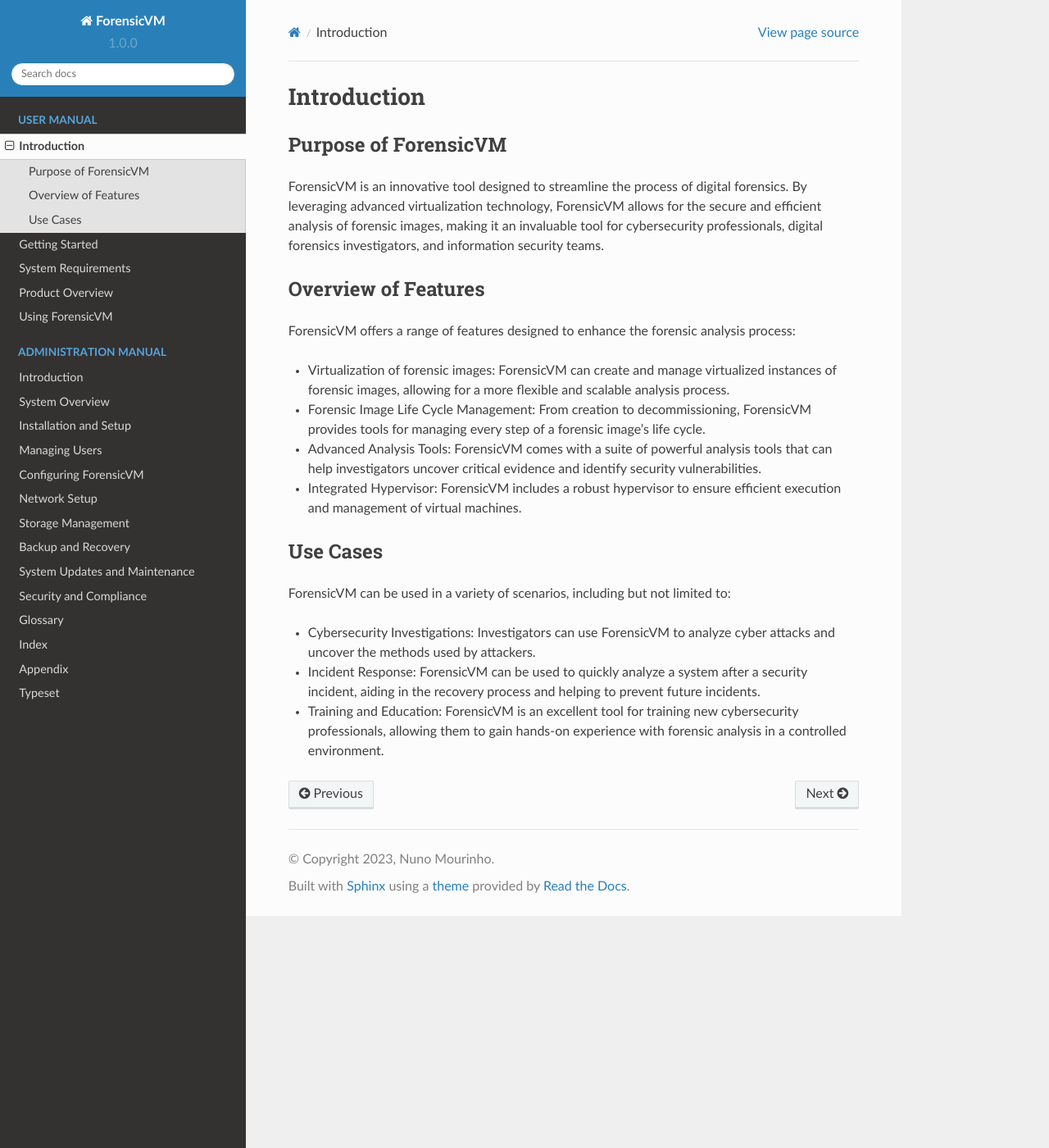
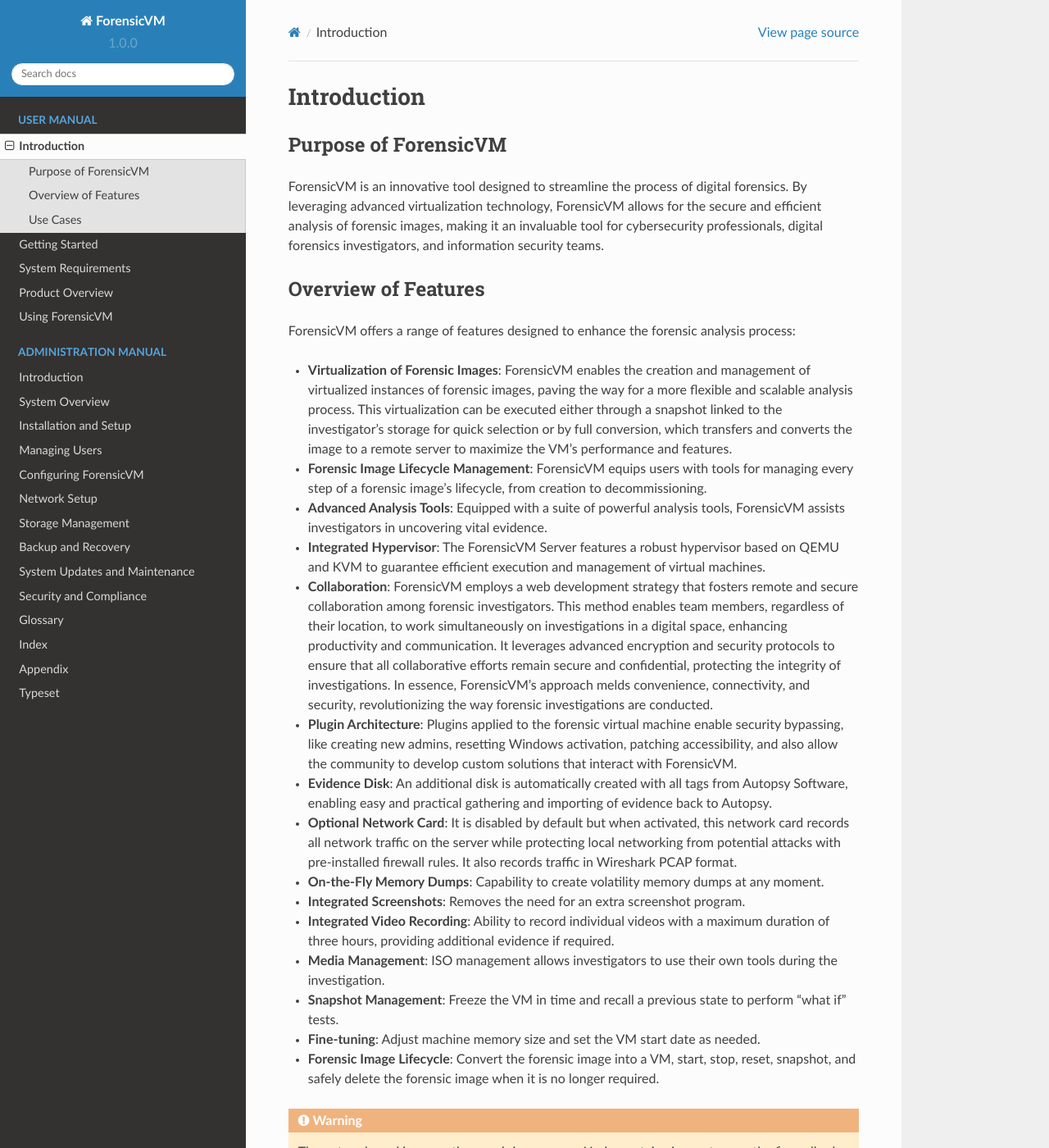
Before and after one commit to nunomourinho/ForensicVMServerAndClientDocs, a Sphinx documentation site: the page built from docs/user/introduction.rst, in a window 1280 px wide and 1400 px high. Shown: the whole window at 82% size. Built offline with Sphinx 7.4.7 and the Read the Docs theme 2.0.0, drawn with Linux system fonts in a browser that asks for light colours; pages that are not in the unit, such as notebooks, are missing from menus; some of the changed text lies outside the part shown.

Commit message:
Update introduction.rst

```diff
--- a/docs/user/introduction.rst
+++ b/docs/user/introduction.rst
@@ -12,16 +12,35 @@
 
 ForensicVM offers a range of features designed to enhance the forensic analysis process:
 
-- Virtualization of forensic images: ForensicVM can create and manage virtualized instances of forensic images, allowing for a more flexible and scalable analysis process.
-- Forensic Image Life Cycle Management: From creation to decommissioning, ForensicVM provides tools for managing every step of a forensic image's life cycle.
-- Advanced Analysis Tools: ForensicVM comes with a suite of powerful analysis tools that can help investigators uncover critical evidence and identify security vulnerabilities.
-- Integrated Hypervisor: ForensicVM includes a robust hypervisor to ensure efficient execution and management of virtual machines.
+- **Virtualization of Forensic Images**: ForensicVM enables the creation and management of virtualized instances of forensic images, paving the way for a more flexible and scalable analysis process. This virtualization can be executed either through a snapshot linked to the investigator's storage for quick selection or by full conversion, which transfers and converts the image to a remote server to maximize the VM's performance and features.
+- **Forensic Image Lifecycle Management**: ForensicVM equips users with tools for managing every step of a forensic image's lifecycle, from creation to decommissioning.
+- **Advanced Analysis Tools**: Equipped with a suite of powerful analysis tools, ForensicVM assists investigators in uncovering vital evidence.
+- **Integrated Hypervisor**: The ForensicVM Server features a robust hypervisor based on QEMU and KVM to guarantee efficient execution and management of virtual machines.
+- **Collaboration**: ForensicVM employs a web development strategy that fosters remote and secure collaboration among forensic investigators. This method enables team members, regardless of their location, to work simultaneously on investigations in a digital space, enhancing productivity and communication. It leverages advanced encryption and security protocols to ensure that all collaborative efforts remain secure and confidential, protecting the integrity of investigations. In essence, ForensicVM's approach melds convenience, connectivity, and security, revolutionizing the way forensic investigations are conducted.
+- **Plugin Architecture**: Plugins applied to the forensic virtual machine enable security bypassing, like creating new admins, resetting Windows activation, patching accessibility, and also allow the community to develop custom solutions that interact with ForensicVM.
+- **Evidence Disk**: An additional disk is automatically created with all tags from Autopsy Software, enabling easy and practical gathering and importing of evidence back to Autopsy.
+- **Optional Network Card**: It is disabled by default but when activated, this network card records all network traffic on the server while protecting local networking from potential attacks with pre-installed firewall rules. It also records traffic in Wireshark PCAP format.
+- **On-the-Fly Memory Dumps**: Capability to create volatility memory dumps at any moment.
+- **Integrated Screenshots**: Removes the need for an extra screenshot program.
+- **Integrated Video Recording**: Ability to record individual videos with a maximum duration of three hours, providing additional evidence if required.
+- **Media Management**: ISO management allows investigators to use their own tools during the investigation.
+- **Snapshot Management**: Freeze the VM in time and recall a previous state to perform "what if" tests.
+- **Fine-tuning**: Adjust machine memory size and set the VM start date as needed.
+- **Forensic Image Lifecycle**: Convert the forensic image into a VM, start, stop, reset, snapshot, and safely delete the forensic image when it is no longer required.
+
+.. WARNING::
+   The network card is currently a work-in-progress. Under certain circumstances, the firewall rules may fail, potentially exposing your network to malicious actors. Please note that although the network safeguards your internal system, your external IP may still be visible if a C2C client is installed. Proceed with caution.
+
+.. IMPORTANT::
+   Video recording is also still under development. Currently, the recordings lack audio. This limitation is expected to be addressed in future updates.
 
 Use Cases
 ==========
 
 ForensicVM can be used in a variety of scenarios, including but not limited to:
 
-- Cybersecurity Investigations: Investigators can use ForensicVM to analyze cyber attacks and uncover the methods used by attackers.
-- Incident Response: ForensicVM can be used to quickly analyze a system after a security incident, aiding in the recovery process and helping to prevent future incidents.
-- Training and Education: ForensicVM is an excellent tool for training new cybersecurity professionals, allowing them to gain hands-on experience with forensic analysis in a controlled environment.
+- **Cybersecurity Investigations**: In the world of ever-evolving cyber threats, ForensicVM can be employed by investigators to thoroughly analyze cyberattacks. It allows experts to delve into the intricate details of these attacks, discover the tactics, techniques, and procedures (TTPs) deployed by adversaries, and thereby contribute to the broader understanding of emerging cyber threats.
+- **Incident Response**: ForensicVM plays a pivotal role in the incident response process, helping to mitigate the impact of security incidents. In the aftermath of a security breach, it can quickly analyze the affected system, extracting crucial data that aids in understanding the extent of the compromise. This swift and thorough analysis can contribute to expedited recovery processes, aid in damage control, and provide insights for strengthening defenses to thwart future incidents.
+- **Training and Education**: ForensicVM is an invaluable tool for training budding cybersecurity professionals. It offers a safe and controlled environment for trainees to learn and practice forensic analysis. By facilitating hands-on experience, it enables learners to understand the nuances of digital forensics, teaching them to uncover and interpret the digital evidence left behind after cyber incidents. In academic settings, ForensicVM can be integrated into cybersecurity curricula, ensuring that the future generation of cyber defenders is well-versed in the practical aspects of forensic analysis.
+- **Legal Investigations**: ForensicVM can also be used in legal investigations where digital evidence plays a crucial role. Law enforcement agencies can use this tool to process and analyze digital evidence, which can provide vital leads in criminal investigations.
+- **Corporate Audits and Investigations**: Organizations can utilize ForensicVM in their internal audits and investigations. This tool can assist in identifying suspicious activities or misconduct, ensuring the organization's policies and regulations are being adhered to, and maintaining a secure and compliant work environment.
```
